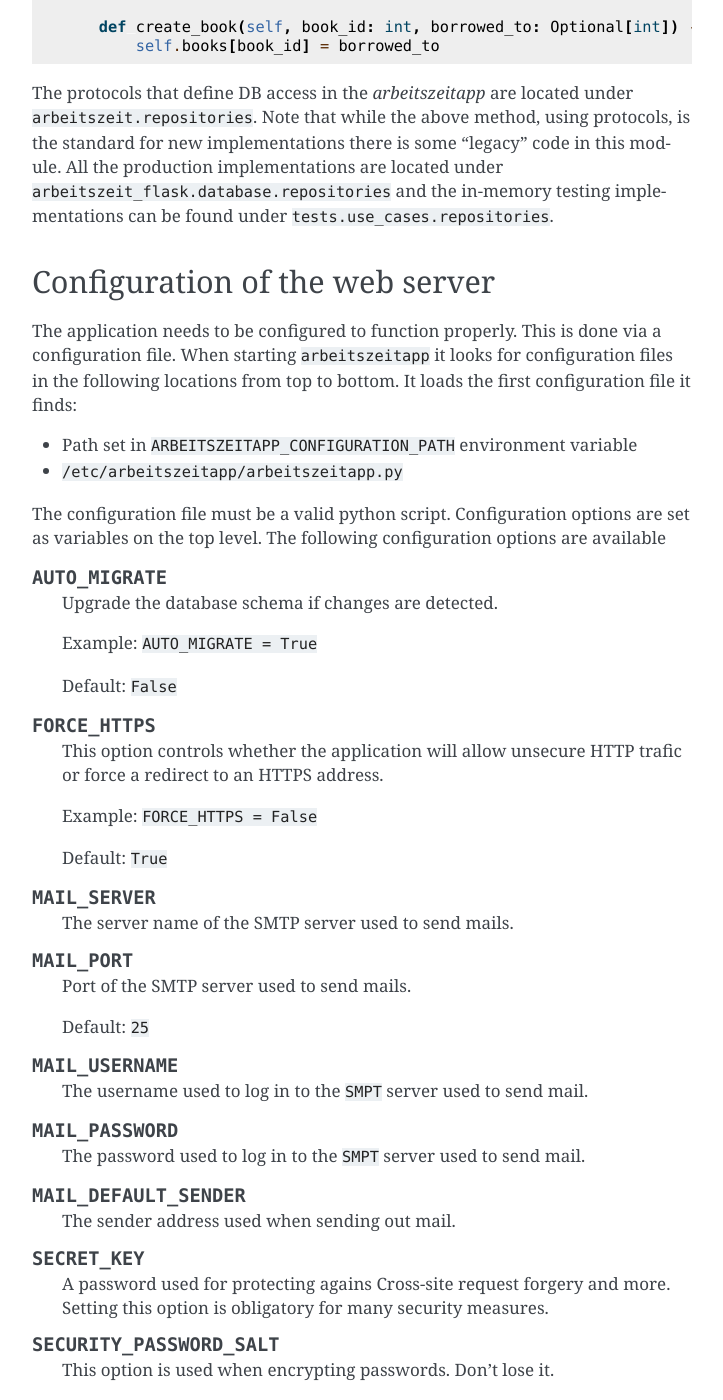
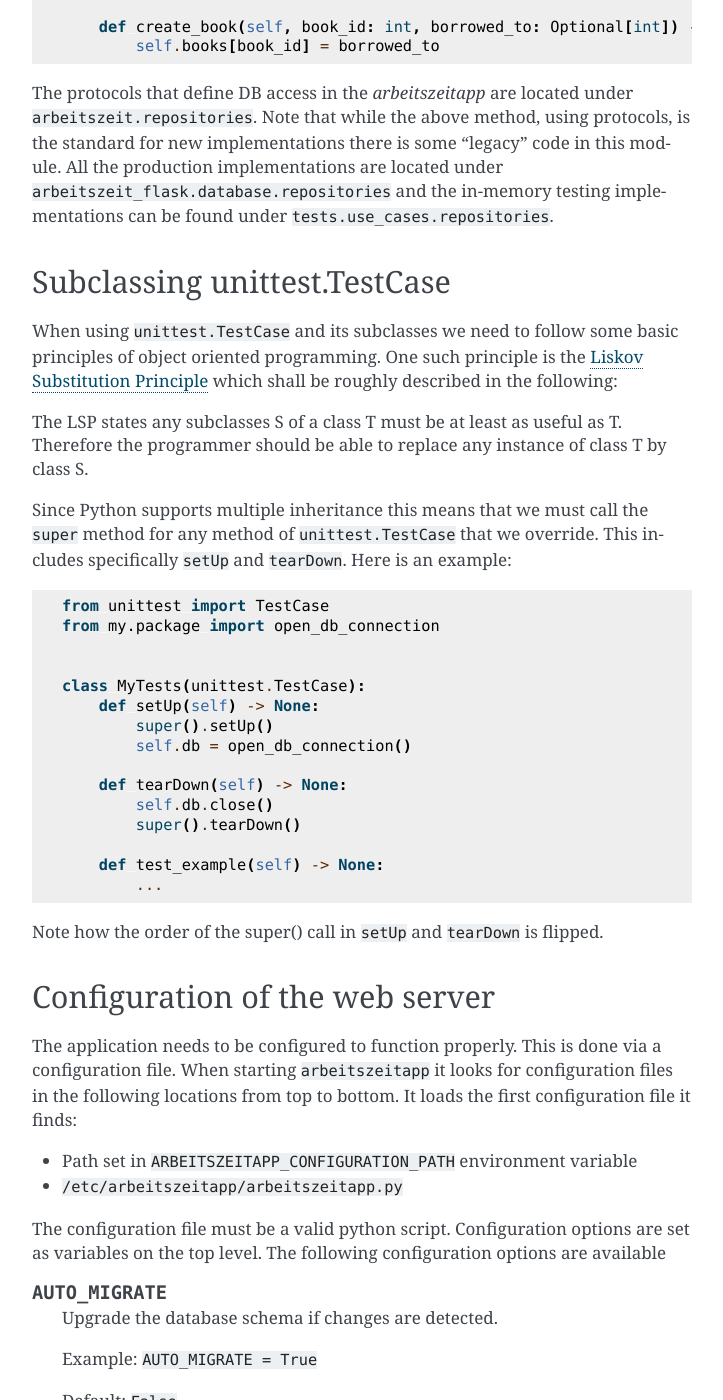
Before and after one commit to ida-arbeitszeit/arbeitszeitapp, a Sphinx documentation site: the page built from docs/development_guide.rst, in a window 1280 px wide and 1400 px high, scrolled down 3979 px. Shown: the whole window, without its empty margins (388-1111 px from the left). Built offline with Sphinx 7.4.7, drawn with Linux system fonts in a browser that asks for light colours; some of the changed text lies outside the part shown.

Commit message:
Document subclassing unittest.TestCase

```diff
--- a/docs/development_guide.rst
+++ b/docs/development_guide.rst
@@ -202,6 +202,43 @@ implementations are located under
 implementations can be found under ``tests.use_cases.repositories``.
 
 
+Subclassing unittest.TestCase
+-----------------------------
+
+When using ``unittest.TestCase`` and its subclasses we need to follow some
+basic principles of object oriented programming. One such principle is
+the `Liskov Substitution Principle`_ which shall be roughly described
+in the following:
+
+The LSP states any subclasses S of a class T must be at least as
+useful as T. Therefore the programmer should be able to replace any
+instance of class T by class S.
+
+Since Python supports multiple inheritance this means that we must
+call the ``super`` method for any method of ``unittest.TestCase`` that
+we override. This includes specifically ``setUp`` and
+``tearDown``. Here is an example::
+
+  from unittest import TestCase
+  from my.package import open_db_connection
+
+
+  class MyTests(unittest.TestCase):
+      def setUp(self) -> None:
+          super().setUp()
+          self.db = open_db_connection()
+
+      def tearDown(self) -> None:
+          self.db.close()
+          super().tearDown()
+
+      def test_example(self) -> None:
+          ...
+
+Note how the order of the super() call in ``setUp`` and ``tearDown``
+is flipped.
+
+
 Configuration of the web server
 --------------------------------
 
@@ -303,3 +340,6 @@ configuration options are available
    Unacceptable high deviations might get labeled as such or highlighted by the application.
 
    Default: ``33``
+
+
+.. _Liskov Substitution Principle: https://en.wikipedia.org/wiki/Liskov_substitution_principle
```
Also changed, not shown: other parts of docs/development_guide.rst (+1 -1 lines).
